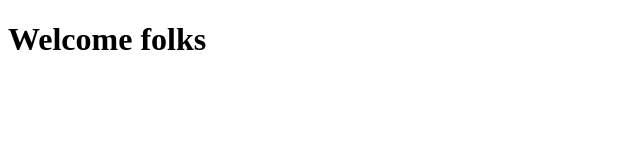
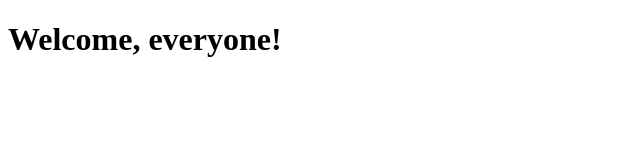
Before and after one commit to bluepostit/welcome, a plain HTML site: page index.html in a window 1280 px wide. Shown: the whole page, without its empty margins (0-640 px from the left). Drawn offline with Linux system fonts and the light colour scheme.

Commit message:
changed welcome message

```diff
--- a/index.html
+++ b/index.html
@@ -7,6 +7,6 @@
         <title>Document</title>
     </head>
     <body>
-        <h1>Welcome folks</h1>
+        <h1>Welcome, everyone!</h1>
     </body>
 </html>
```
